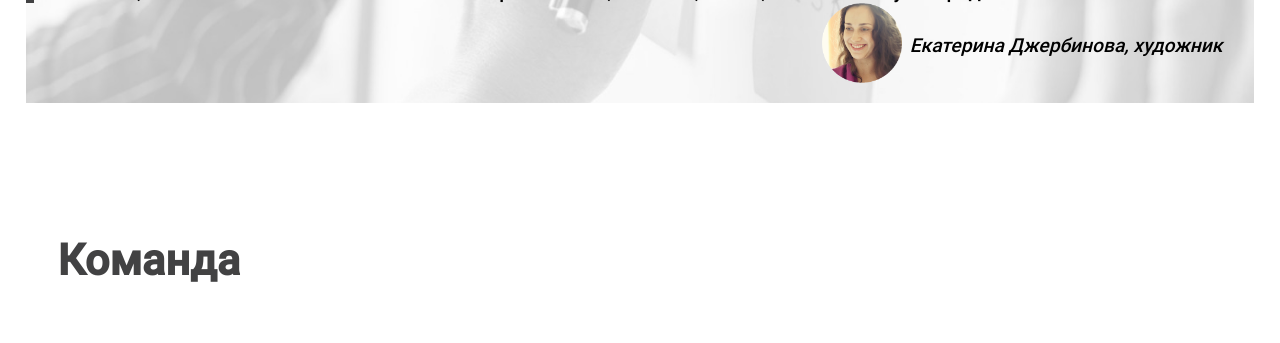
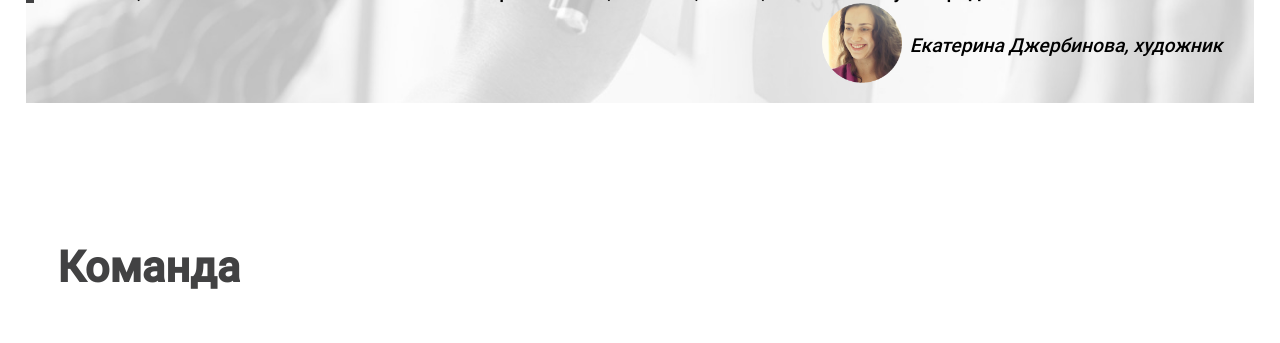
Before and after one commit to itgirlschool/f6_team4_project2, a plain HTML site: page index.html in a window 1280 px wide. Shown: the part 9117-9460 px from the top of the page. Drawn offline with Linux system fonts and the light colour scheme.

```diff
--- a/assets/styles/_page14-15-16.scss
+++ b/assets/styles/_page14-15-16.scss
@@ -56,10 +56,6 @@
 
 
 // Page 15 STYLES Tatsiana-4-Kotish start
-
-// *{
-//     border: 1px solid red;
-// }
 .page-15 {
     width: 96%;
     margin: 0 2% 0 2%;
--- a/index.html
+++ b/index.html
@@ -514,7 +514,7 @@
 
     <!-- Page 15 Tatsiana-4-Kotish start -->
     <section class="page-15" id="team">
-        <h1 class="section-title">Команда</h1>
+        <h2 class="section-title">Команда</h2>
         <div class="team">
             <div class="team-item team-item-top">
                 <div class="team-div-img"><img class="team-img" src="./assets/images/img_p15_1.png"
```
Also changed, not shown: assets/images/img_p15_1.png, assets/images/img_p15_2.png, assets/images/img_p15_3.png, assets/images/img_p15_4.png.
